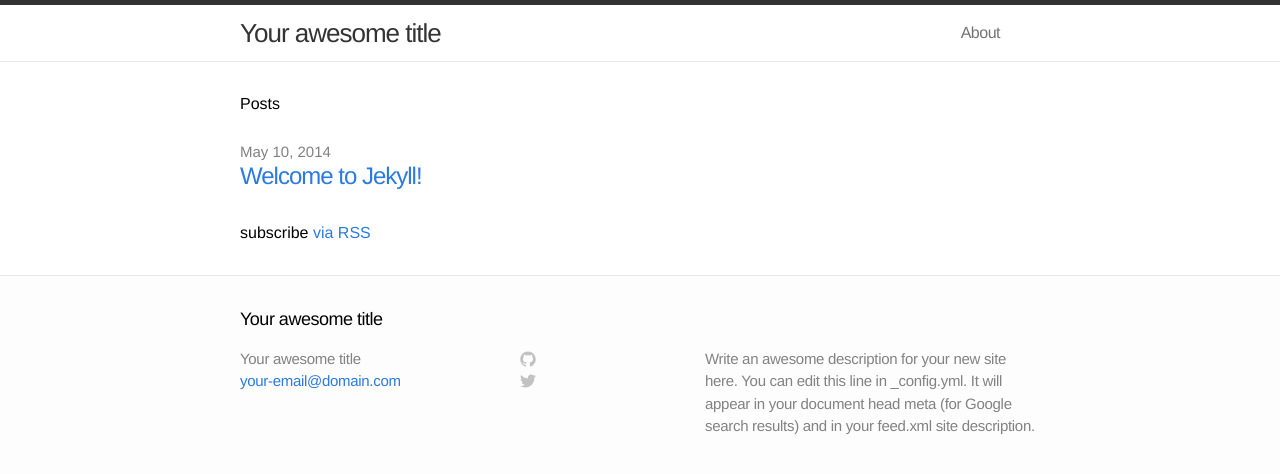
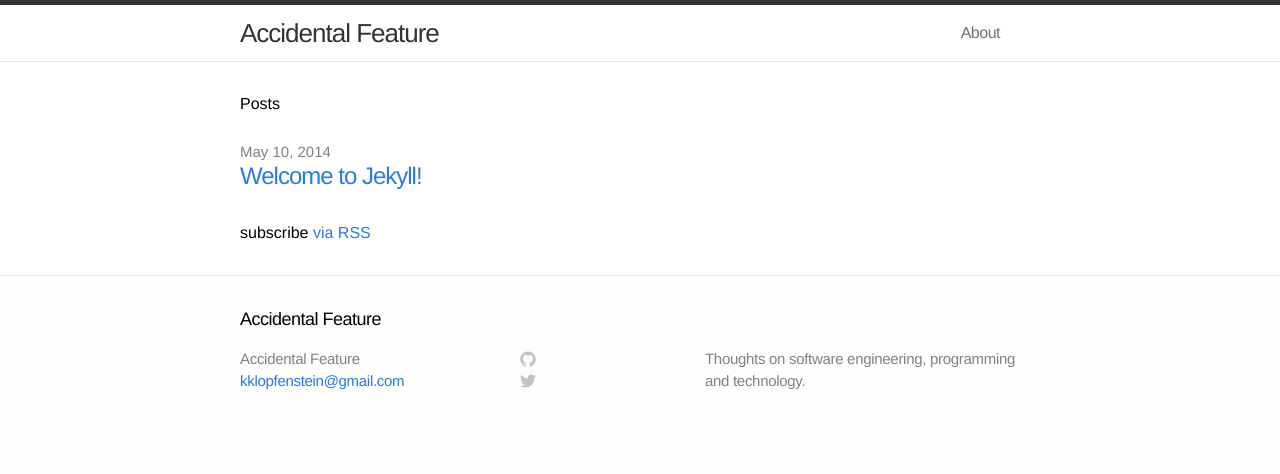
Before and after one commit to kklopfenstein/kklopfenstein.github.io, a Jekyll site: the page built from index.html, in a window 1280 px wide. Shown: the top 474 px of the page. Built offline with Jekyll 4.4.1, drawn with Linux system fonts in a browser that asks for light colours.

Commit message:
updated title

```diff
--- a/_config.yml
+++ b/_config.yml
@@ -1,9 +1,9 @@
 # Site settings
-title: Your awesome title
-email: your-email@domain.com
-description: "Write an awesome description for your new site here. You can edit this line in _config.yml. It will appear in your document head meta (for Google search results) and in your feed.xml site description."
+title: Accidental Feature
+email: kklopfenstein@gmail.com
+description: "Thoughts on software engineering, programming and technology."
 baseurl: ""
-url: "http://yourdomain.com"
+url: "http://kklopfenstien.github.io/"
 
 # Build settings
 markdown: kramdown
```
